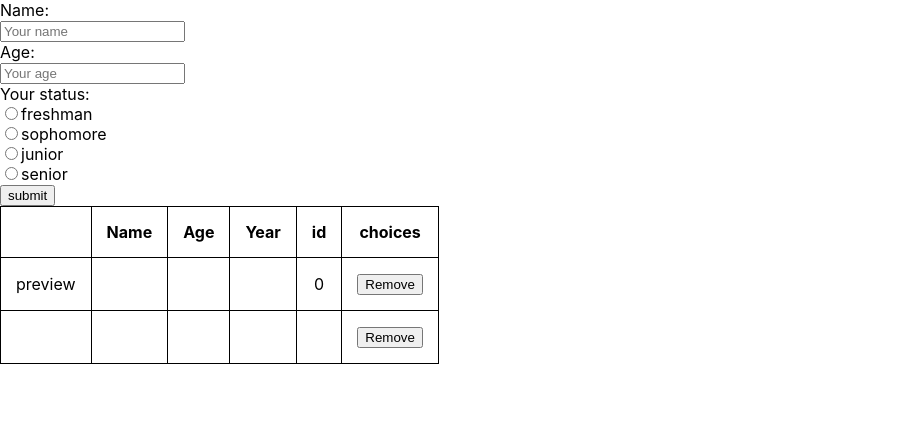
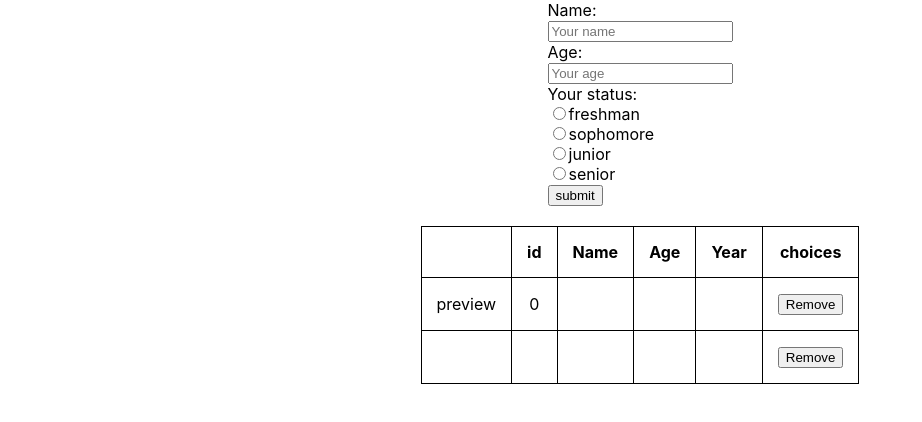
Before and after one commit to HanisPHY/User-sign-up-form, a React (Create React App) app: page / in a window 1280 px wide. Shown: the top 422 px of the page, without its empty margins (0-922 px from the left). Built offline with nearby package versions, Linux system fonts and the light colour scheme.

Commit message:
Add css style to move content to the center of the page

```diff
--- a/src/App.css
+++ b/src/App.css
@@ -47,3 +47,21 @@ table, th, td{
 .hidden {
   display: none;
 }
+
+form {
+  display: flex;
+  justify-content: center;
+}
+
+.tableContainer {
+  display: flex;
+  justify-content: center;
+  text-align: center;
+  margin: 20px;
+}
+
+.after {
+  display: flex;
+  justify-content: center;
+  text-align: center;
+}
--- a/src/App.js
+++ b/src/App.js
@@ -27,10 +27,10 @@ function App(){
     return (
       <>
         <td></td>
+        <td>{props.user.id}</td>
         <td>{props.user.name}</td>
         <td>{props.user.age}</td>
         <td>{props.user.year}</td>
-        <td>{props.user.id}</td>
         <td><button>Remove</button></td>
       </>
     )
@@ -43,15 +43,18 @@ function App(){
         isSubmit
         ?
         <div className="after">
+          <div className='subContainer'>
             {/* form is submitted */}
             <h1>You've signed up!</h1>
             <button className="submit" type="button"
               onClick={() => setSubmit(false)}>Sign up for another account</button>
           </div>
+        </div>
 
         :
         <div>
           <form>
+            <div className='formContainer'>
               {/* name and age */}
               <label>Name:</label><br></br>
               <input type="text" name="name" placeholder='Your name'
@@ -117,26 +120,29 @@ function App(){
                 >submit</button>
 
               </div>
+            </div>
           </form>
 
+          <div className='tableContainer'>
             <table>
               <thead>
                 <tr>
                   <th></th>
+                  <th>id</th>
                   <th>Name</th>
                   <th>Age</th>
                   <th>Year</th>
-                <th>id</th>
+
                   <th>choices</th>
                 </tr>
               </thead>
               <tbody>
                 <tr>
                   <td>preview</td>
+                  <td>{id}</td>
                   <td>{name}</td>
                   <td>{age}</td>
                   <td>{year}</td>
-                <td>{id}</td>
                   <td><button>Remove</button></td>
                 </tr>
 
@@ -146,7 +152,7 @@ function App(){
 
               </tbody>
             </table>
-
+          </div>
         </div>
       }
 
```
Lines whose indentation alone changed are shown as unchanged.
